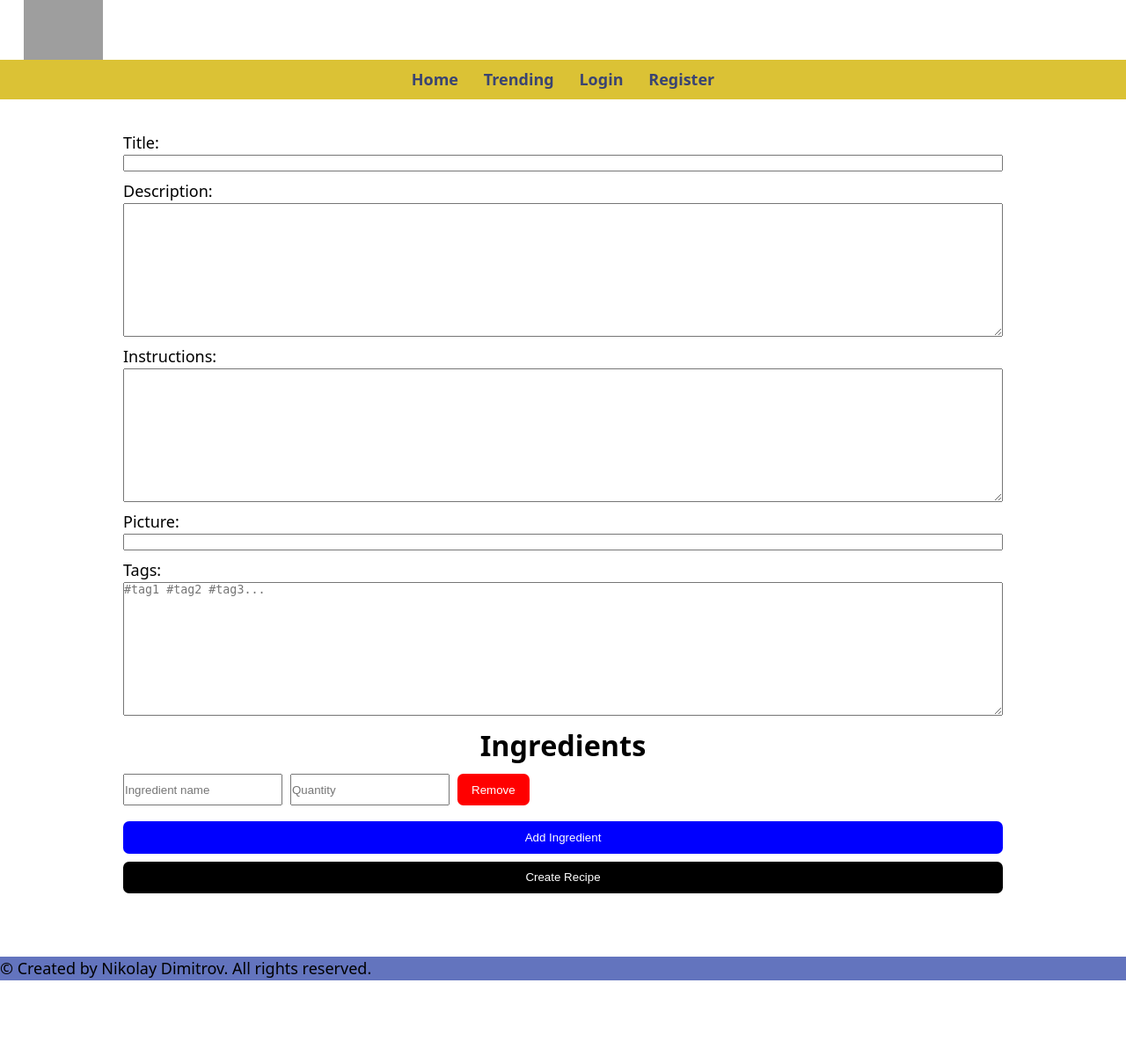
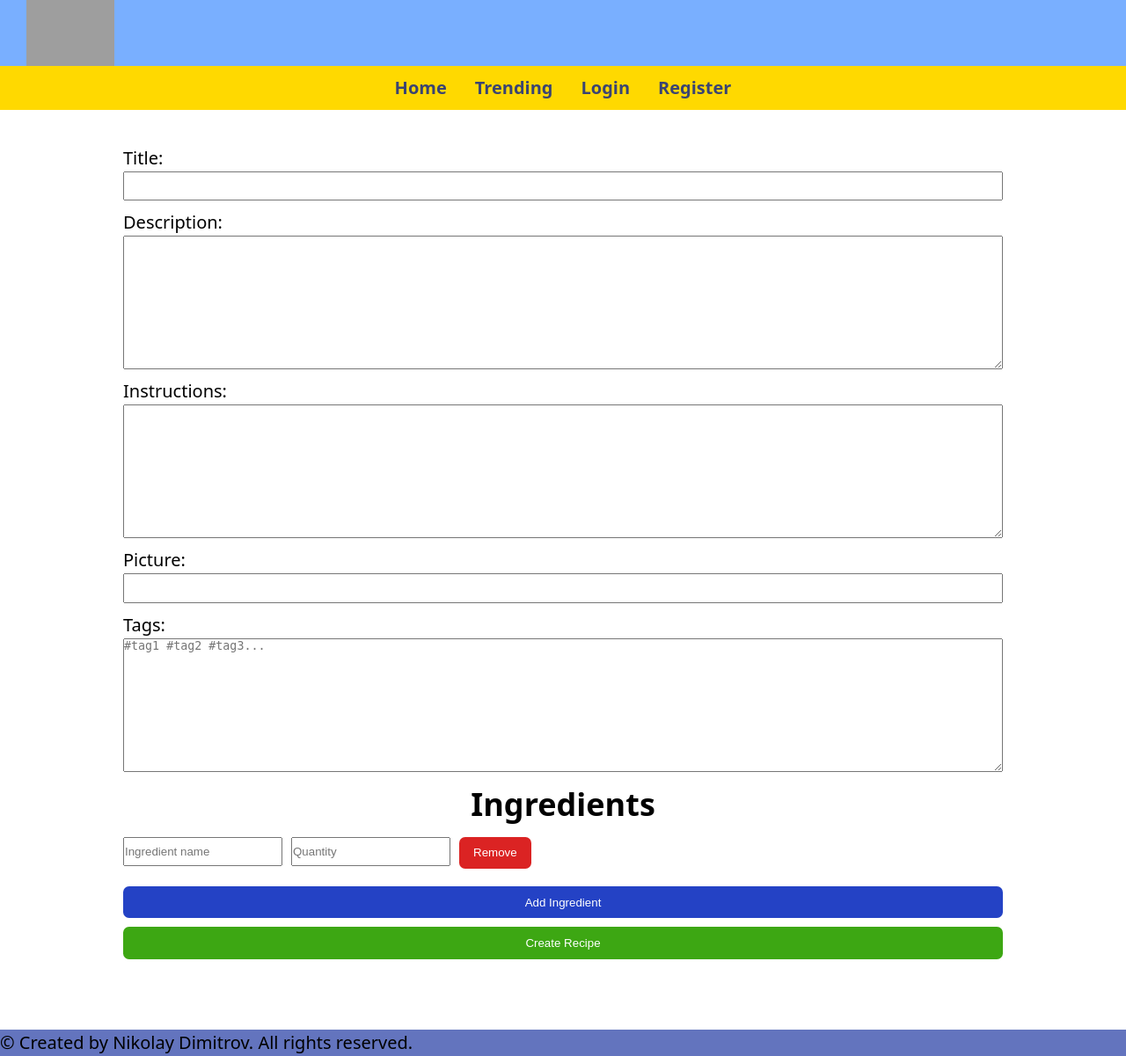
Before and after one commit to nikolay-dimitrov256/recipe-sharing-app, a Django app: page /recipes/create/ in a window 1280 px wide. Shown: the whole page at 88% size. Before the commit the page ends 1115 px from the top, so only its background shows below. Run offline with Django 5.2, Linux system fonts and the light colour scheme; grey boxes are pictures that could not be loaded.

Commit message:
style: Worked on the styles

```diff
--- a/static/css/buttons.css
+++ b/static/css/buttons.css
@@ -7,50 +7,25 @@ button,
 .button {
     padding: 0.8em 1.2em;
     border-radius: 0.5em;
-    /*background-color: #000;*/
-    /*color: #fff;*/
     border: none;
     &:hover {
         cursor: pointer;
-        /*background-color: red;*/
     }
 }
 
-/*.button.edit {*/
-/*    background-color: green;*/
-/*    &:hover {*/
-/*        background-color: blue;*/
-/*    }*/
-/*}*/
-
-/*.button.delete {*/
-/*    background-color: #000;*/
-/*    &:hover {*/
-/*        background-color: red;*/
-/*    }*/
-/*}*/
-
-/*.button.regular-btn {*/
-/*    background-color: blue;*/
-/*    &:hover {*/
-/*        background-color: yellow;*/
-/*        color: blue;*/
-/*    }*/
-/*}*/
-
 .confirm {
-    background-color: #000;
+    background-color: #3da713;
     color: #fff;
     &:hover {
-        background-color: red;
+        background-color: #327c14;
     }
 }
 
 .reject {
-    background-color: red;
+    background-color: #db2323;
     color: #fff;
     &:hover {
-        background-color: #000;
+        background-color: #aa2020;
     }
 }
 
@@ -58,16 +33,15 @@ button,
     background-color: green;
     color: #fff;
     &:hover {
-        background-color: yellow;
-        color: #000;
+        background-color: yellowgreen;
     }
 }
 
 .take-action {
-    background-color: blue;
+    background-color: #2442c5;
     color: #fff;
     &:hover {
-        background-color: yellow;
-        color: #000;
+        background-color: #031e97;
+        color: #fff;
     }
 }
--- a/static/css/cards.css
+++ b/static/css/cards.css
@@ -1,34 +1,18 @@
 .recipe-card {
     border: 1px solid #6374be;
     overflow: hidden;
-    width: 21.5em;
+    width: 100%;
     margin: 1.5em auto;
     padding: 0.5em;
+    & > * {
+        margin-bottom: 1em;
+    }
     & {
         @media (min-width: 600px) {
-            width: 33em;
+            width: 100%;
         }
         @media (min-width: 1000px) {
             width: 50em;
         }
     }
 }
-
-.recipe-card .card-content {
-    display: flex;
-    flex-direction: column;
-    align-items: flex-start;
-    gap: 0.8rem;
-    & h2 {
-        margin: 0;
-    }
-}
-
-/*.recipe-card h2 {*/
-/*    !* content: ''; *!*/
-/*    !* display: block; *!*/
-/*    !* width: 100%; *!*/
-/*    !* height: 0.5em; *!*/
-/*    background-color: #dbc235;*/
-/*    color: #6374be;*/
-/*}*/
--- a/static/css/forms.css
+++ b/static/css/forms.css
@@ -21,3 +21,9 @@
     gap: 0.5rem;
     margin-bottom: 0.5rem;
 }
+
+.styled-form input[type="password"],
+.styled-form input[type="text"],
+.styled-form input[type="email"] {
+    height: 2.5em;
+}
--- a/static/css/header.css
+++ b/static/css/header.css
@@ -2,6 +2,7 @@ header {
     display: flex;
     justify-content: space-between;
     align-items: center;
+    background-color: #79afff;
     & {
         @media (min-width: 1000px) {
             flex-direction: column;
@@ -18,7 +19,7 @@ header .logo {
 }
 
 header nav {
-    background-color: #dbc235;
+    background-color: #ffd900;
     display: none;
     & {
         @media (min-width: 1000px) {
@@ -66,7 +67,7 @@ header nav ul a {
 }
 
 label[for="nav-toggle"] {
-    margin-right: 1.5em;
+    margin: 1.5em 2em 0 0;
     & svg {
         width: 2.5em;
         height: auto;
--- a/static/css/reset.css
+++ b/static/css/reset.css
@@ -7,13 +7,13 @@
 }
 
 html {
-    font: 14px/1.5 system-ui, sans-serif;
+    font: 18px/1.5 system-ui, sans-serif;
     & {
         @media (min-width: 600px) {
-            font: 16px/1.5 system-ui, sans-serif;
+            font: 18px/1.5 system-ui, sans-serif;
         }
         @media (min-width: 1000px) {
-            font: 18px/1.5 system-ui, sans-serif;
+            font: 20px/1.5 system-ui, sans-serif;
         }
     }
 }
--- a/static/css/site.css
+++ b/static/css/site.css
@@ -1,21 +1,7 @@
 body {
-    /*border: 1px solid blue;*/
     display: flex;
     flex-direction: column;
     min-height: 100vh;
-
-    & {
-        @media (min-width: 600px) {
-
-        }
-        @media (min-width: 1000px) {
-
-        }
-    }
-}
-
-body * {
-    /* border: 1px solid green; */
 }
 
 body > footer {
@@ -25,13 +11,13 @@ body > footer {
 body > main {
     flex-grow: 1;
     align-self: center;
-    width: 298px;
+    width: 100%;
     display: flex;
     flex-direction: column;
     margin: 2em 0;
     & {
         @media (min-width: 600px) {
-            width: 600px;
+            width: 100%;
         }
         @media (min-width: 1000px) {
             width: 1000px;
--- a/templates/recipes/recipe-card.html
+++ b/templates/recipes/recipe-card.html
@@ -7,7 +7,6 @@
 
     {% endif %}
 
-    <div class="card-content">
     <h2>{{ recipe.title }}</h2>
     <div>
         {% for tag in recipe.tags.all %}
@@ -37,10 +36,8 @@
         {% endif %}
     </p>
 
+    <div class="buttons">
         <a class="button info" href="{% url 'recipe-details' recipe.pk %}">See more</a>
-
-
-
     </div>
 
 </article>
```
Also changed, not shown: 6 other files. Lines whose indentation alone changed are shown as unchanged.
